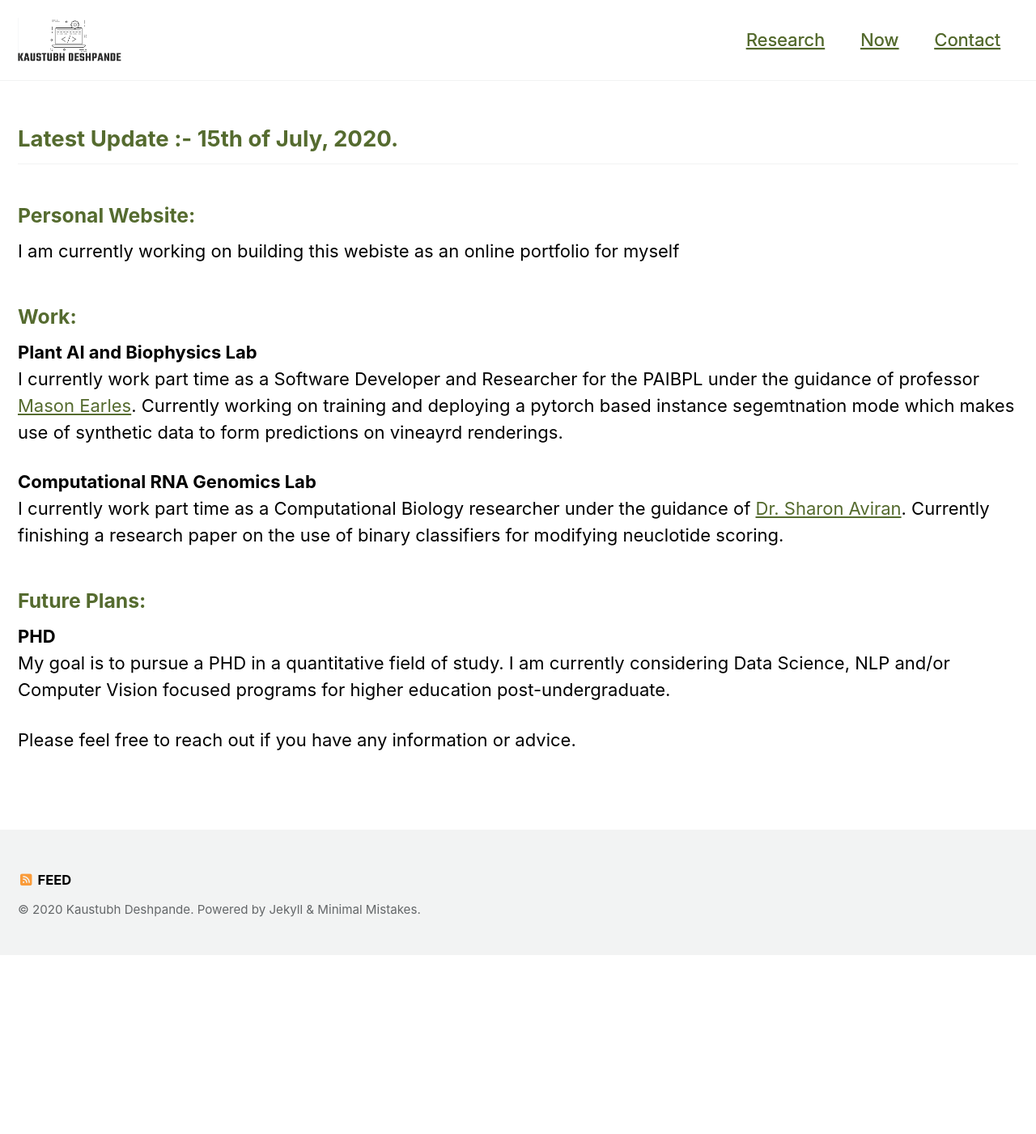
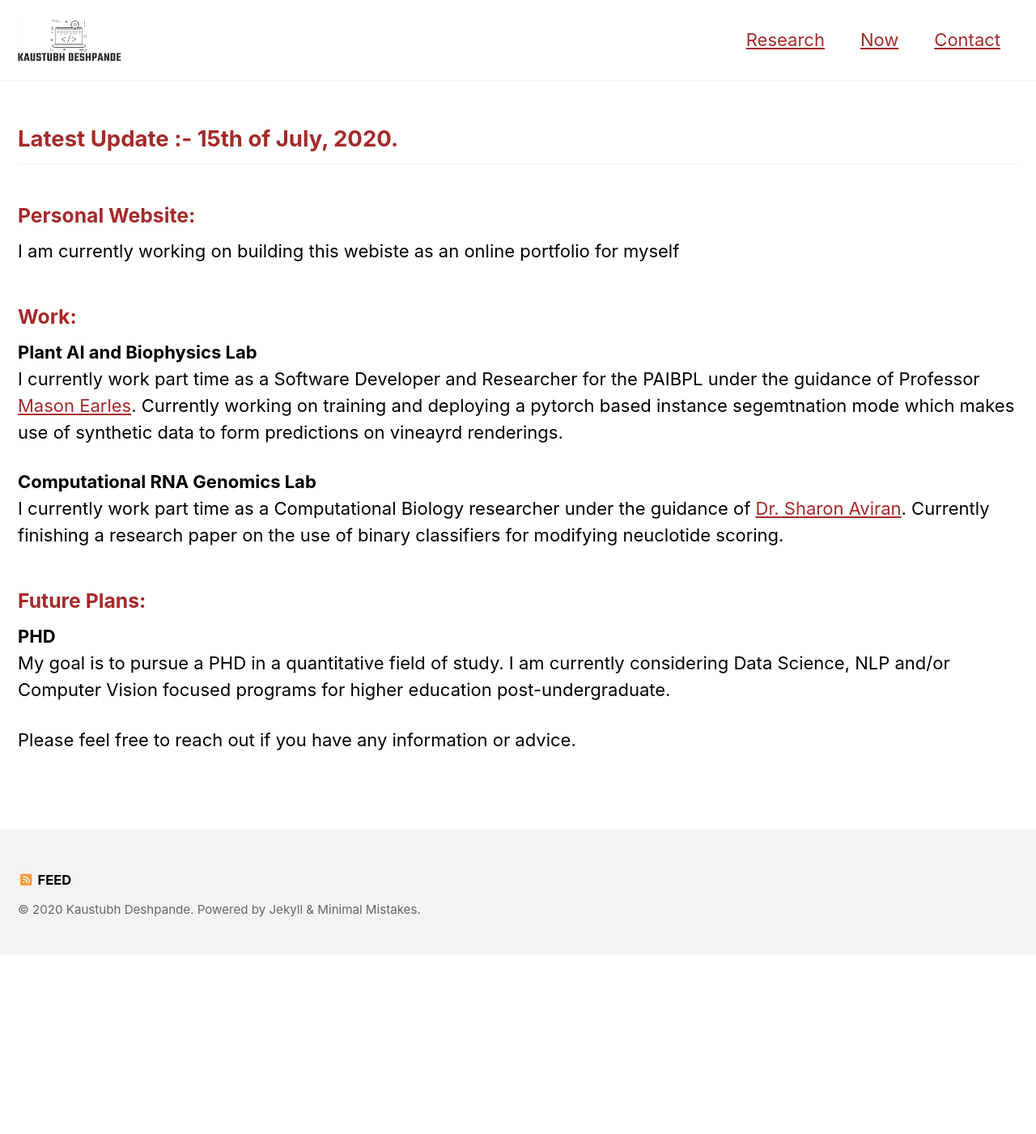
Before and after one commit to kaus0399/kaus0399.github.io, a Jekyll site: the page built from _pages/now.md, in a window 1280 px wide. Shown: the whole page at 81% size. Built offline with Jekyll 4.4.1, drawn with Linux system fonts in a browser that asks for light colours; cached includes are drawn as plain includes; nearby versions of some CDN libraries.

Commit message:
color changes

```diff
--- a/_pages/now.md
+++ b/_pages/now.md
@@ -8,7 +8,7 @@ permalink: /now/
 I am currently working on building this webiste as an online portfolio for myself
 ### Work:
 __Plant AI and Biophysics Lab__
-I currently work part time as a Software Developer and Researcher for the PAIBPL under the guidance of professor [Mason Earles](https://bae.ucdavis.edu/people/mason-earles). Currently working on training and deploying a pytorch based instance segemtnation mode which makes use of synthetic data to form predictions on vineayrd renderings.
+I currently work part time as a Software Developer and Researcher for the PAIBPL under the guidance of Professor [Mason Earles](https://bae.ucdavis.edu/people/mason-earles). Currently working on training and deploying a pytorch based instance segemtnation mode which makes use of synthetic data to form predictions on vineayrd renderings.
 
 __Computational RNA Genomics Lab__
 I currently work part time as a Computational Biology researcher under the guidance of [Dr. Sharon Aviran](https://bme.ucdavis.edu/people/sharon-aviran). Currently finishing a research paper on the use of binary classifiers for modifying neuclotide scoring.
--- a/_sass/main.scss
+++ b/_sass/main.scss
@@ -3,7 +3,7 @@
   }
 
 .archive__item-teaser{
-    max-height: 50vh;
+    max-height: 34vh;
   }
 
 img[src~="lim_height"]{
@@ -15,7 +15,7 @@ img[src~="lim_height"]{
 //   }
 
 h2 {
-    color: darkolivegreen;
+    color: brown;
 }
 
 p {
@@ -27,9 +27,9 @@ p {
 }
 
 a {
-  color:darkolivegreen;
+  color:brown;
   &:visited {
-    color: darkolivegreen;
+    color: brown;
   }
 }
 
@@ -38,7 +38,7 @@ li {
 }
 
 h3 {
-  color: darkolivegreen;
+  color: brown;
 }
 
 // .archive__item a {
@@ -47,7 +47,7 @@ h3 {
 // }
 
 .btn--primary:visited {
-  background-color: darkolivegreen;
+  background-color: brown;
   color: #fff;
 }
 
@@ -62,6 +62,7 @@ h3 {
 
 img {
   min-width: 100%;
+  max-width: 100%;
   width: auto\9;
   height: auto;
   vertical-align: middle;
@@ -72,9 +73,8 @@ img {
 .greedy-nav a {
   display: block;
   margin: 0 1rem;
-  color:darkolivegreen ;
+  color:brown ;
   text-decoration: underline;
-  text-shadow: 0.25px 0.25px darkolivegreen;
 }
 
 body {
--- a/index.markdown
+++ b/index.markdown
@@ -9,17 +9,17 @@ author_profile: true
 header:
   overlay_image: /assets/images/home.jpeg
 feature_row:
-  - image_path: assets/images/web.jpg
+  - image_path: assets/images/web3.jpg
     alt: "UC Davis Graduation Image"
     title: "About Me"
     url: "/#summary"
-    excerpt: "I do research in Bioinformatics and Computer Vision"
+    excerpt: "I love travel, muscic and sports"
     btn_label: "Read More"
     btn_class: "btn--primary"
   - image_path: assets/images/resized.jpg
     alt: "Example network map for lipids"
     title: "Publications"
-    excerpt: "In the past I've done research in algorithm development, computational biology, object detection and lab automation."
+    excerpt: "I've conducted research in algorithm development, object detection and lab automation."
     url: "/publications"
     btn_label: "View Publications"
     btn_class: "btn--primary"
```
Also changed, not shown: 1 other file.
